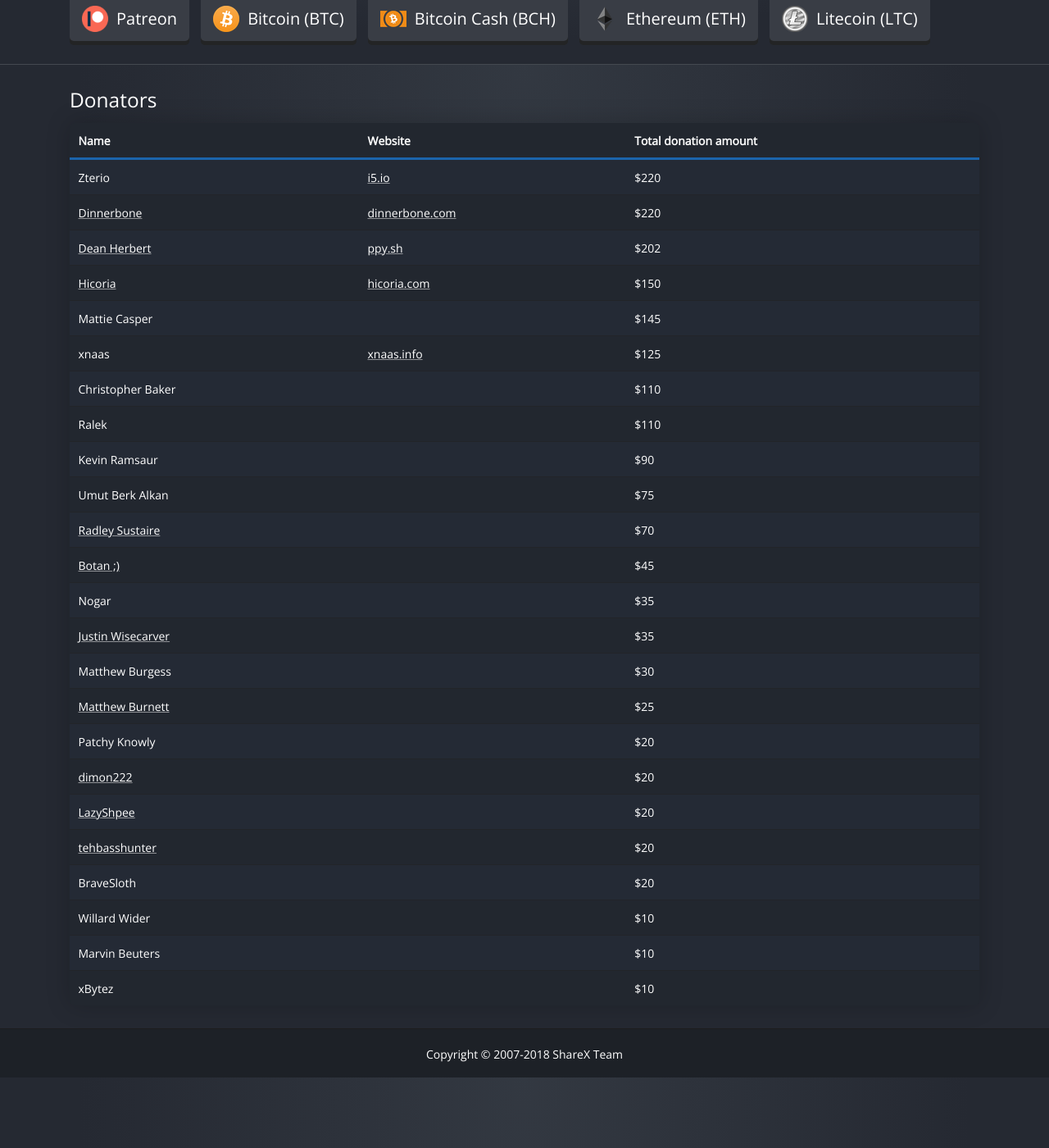
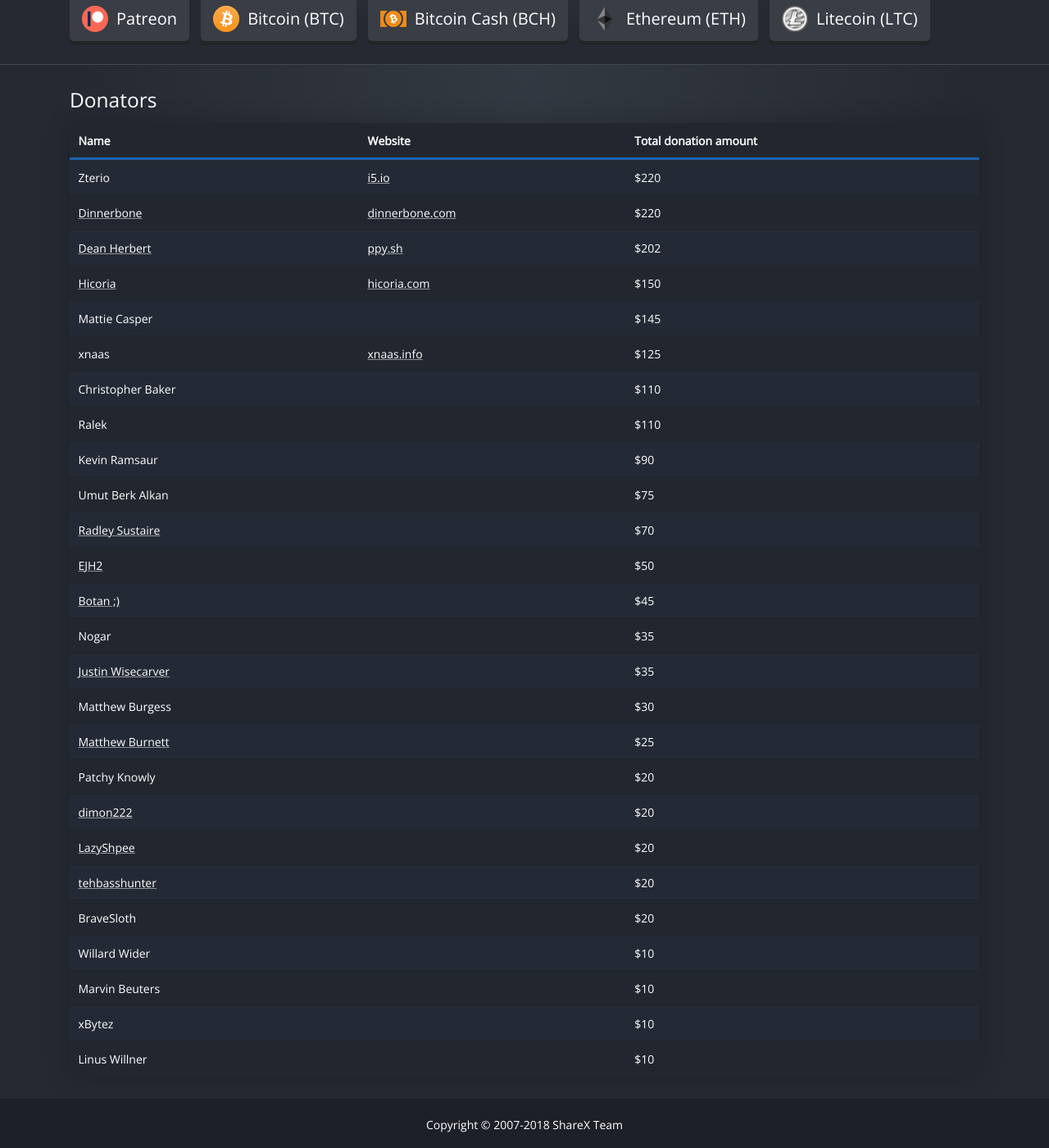
Before and after one commit to ShareX/sharex.github.io, a Jekyll site: the page built from donate/index.html, in a window 1280 px wide and 1400 px high, scrolled down 386 px. Shown: the whole window at 82% size. Built offline with Jekyll 4.4.1, drawn with Linux system fonts in a browser that asks for light colours; nearby versions of some CDN libraries.

Commit message:
Update donators

```diff
--- a/donate/index.html
+++ b/donate/index.html
@@ -157,6 +157,11 @@
                     <td>$70</td>
                 </tr>
                 <tr>
+                    <td><a href="https://github.com/EJH2">EJH2</a></td>
+                    <td></td>
+                    <td>$50</td>
+                </tr>
+                <tr>
                     <td><a href="https://www.instagram.com/kyoukeiken">Botan ;)</a></td>
                     <td></td>
                     <td>$45</td>
@@ -221,6 +226,11 @@
                     <td></td>
                     <td>$10</td>
                 </tr>
+                <tr>
+                    <td>Linus Willner</td>
+                    <td></td>
+                    <td>$10</td>
+                </tr>
             </table>
         </div>
     </div>
```
